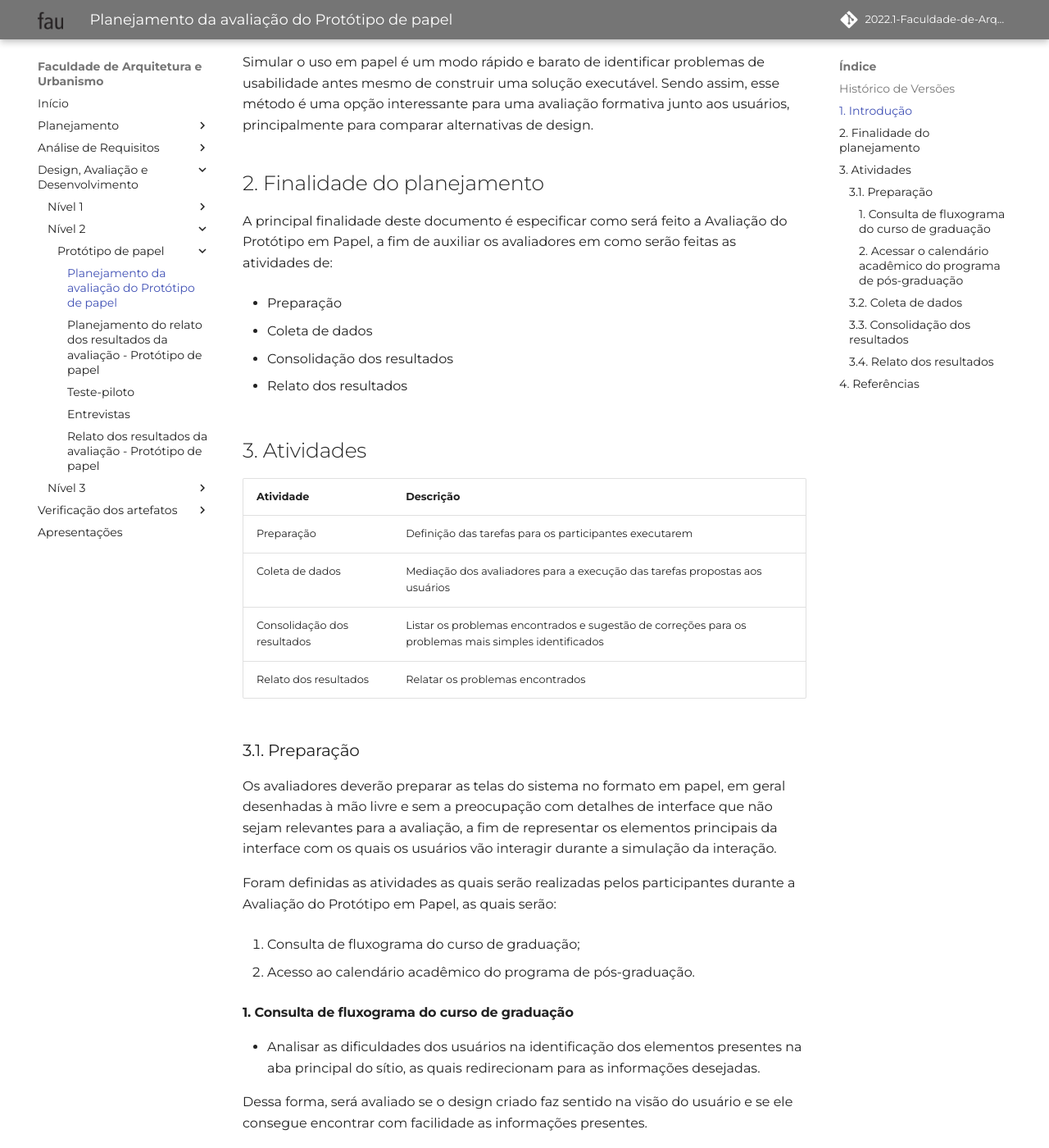
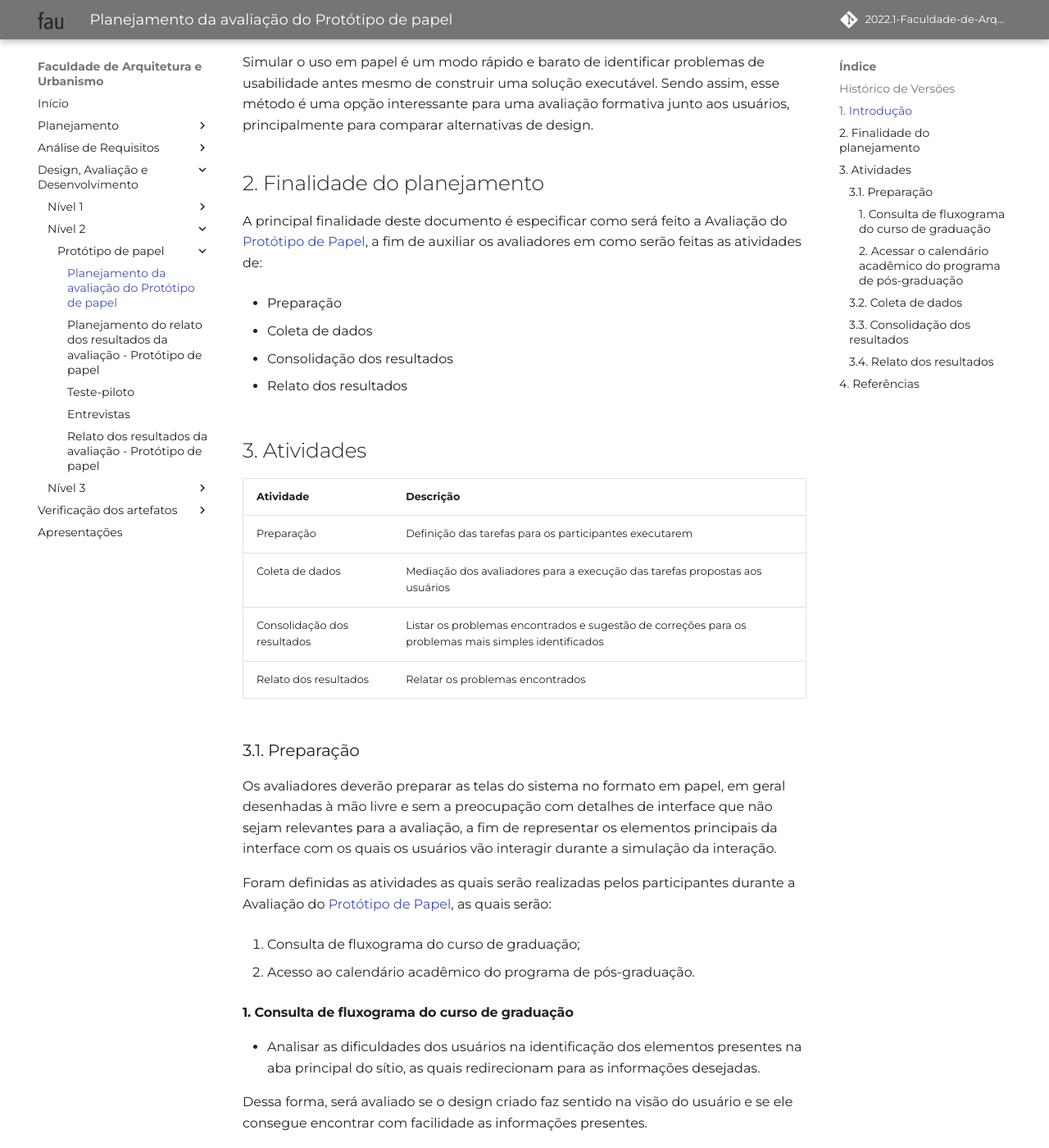
Before and after one commit to Mateusvff/2022.1-Faculdade-de-Arquitetura-e-Urbanismo, an MkDocs documentation site: the page built from docs/designAvalEDesenv/nivel2/prototPapel/planej-avaliacao-prototipo-papel.md, in a window 1280 px wide and 1400 px high, scrolled down 656 px. Shown: the whole window at 82% size. Built offline with MkDocs 1.6.1 and Material for MkDocs 9.7.7, drawn with Linux system fonts in a browser that asks for light colours; some web fonts are replaced; comment, search, counter and statistics services are not loaded; some of the changed text lies outside the part shown.

Commit message:
:repeat: correções e adição de hyperlinks

```diff
--- a/docs/designAvalEDesenv/nivel2/prototPapel/planej-avaliacao-prototipo-papel.md
+++ b/docs/designAvalEDesenv/nivel2/prototPapel/planej-avaliacao-prototipo-papel.md
@@ -17,7 +17,7 @@ Simular o uso em papel é um modo rápido e barato de identificar problemas de u
 
 ## 2. Finalidade do planejamento
 
-A principal finalidade deste documento é especificar como será feito a Avaliação do Protótipo em Papel, a fim de auxiliar os avaliadores em como serão feitas as atividades de:
+A principal finalidade deste documento é especificar como será feito a Avaliação do [Protótipo de Papel](prototipo-de-papel.md), a fim de auxiliar os avaliadores em como serão feitas as atividades de:
 
 * Preparação
 
@@ -41,7 +41,7 @@ Relato dos resultados | Relatar os problemas encontrados
 
 Os avaliadores deverão preparar as telas do sistema no formato em papel, em geral desenhadas à mão livre e sem a preocupação com detalhes de interface que não sejam relevantes para a avaliação, a fim de representar os elementos principais da interface com os quais os usuários vão interagir durante a simulação da interação.
 
-Foram definidas as atividades as quais serão realizadas pelos participantes durante a Avaliação do Protótipo em Papel, as quais serão:
+Foram definidas as atividades as quais serão realizadas pelos participantes durante a Avaliação do [Protótipo de Papel](prototipo-de-papel.md), as quais serão:
 
 1. Consulta de fluxograma do curso de graduação;
 
@@ -78,7 +78,7 @@ A coleta de dados deve ser realizada por, pelo menos, dois avaliadores:
 
 O responsável por simular o sistema busca compreender as ações do usuário sobre o protótipo apresentado e modificar a interface conforme o comportamento planejado para o sistema, sem, no entanto, fornecer explicações ou orientações para o usuário.
 
-No início da sessão, ele apresentará o protótipo em papel e explicará como estão representados os elementos de
+No início da sessão, ele apresentará o protótipo de papel e explicará como estão representados os elementos de
 interface e como os participantes podem interagir com eles.
 
 Durante a simulação da interação, o observador deve ficar atento a diversos aspectos:
```
